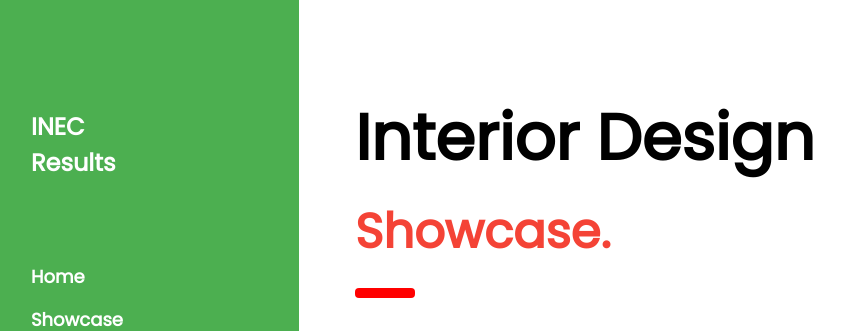
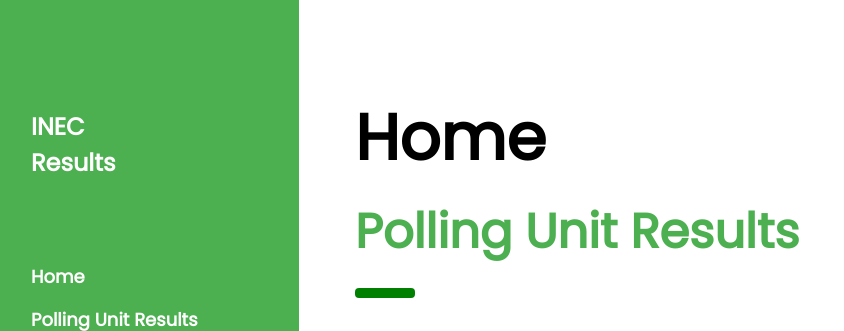
Before and after one commit to tjzango/inec_result_collection_system, a Django app: page / in a window 1280 px wide. Shown: the top 331 px of the page, without its empty margins (1-845 px from the left). Run offline with Django 3.2, Linux system fonts and the light colour scheme.

Commit message:
Modifing base file

```diff
--- a/result/templates/base.html
+++ b/result/templates/base.html
@@ -21,18 +21,17 @@ body {font-size:16px;}
   </div>
   <div class="w3-bar-block">
     <a href="#" onclick="w3_close()" class="w3-bar-item w3-button w3-hover-white">Home</a>
-    <a href="#showcase" onclick="w3_close()" class="w3-bar-item w3-button w3-hover-white">Showcase</a>
-    <a href="#services" onclick="w3_close()" class="w3-bar-item w3-button w3-hover-white">Services</a>
-    <a href="#designers" onclick="w3_close()" class="w3-bar-item w3-button w3-hover-white">Designers</a>
-    <a href="#packages" onclick="w3_close()" class="w3-bar-item w3-button w3-hover-white">Packages</a>
-    <a href="#contact" onclick="w3_close()" class="w3-bar-item w3-button w3-hover-white">Contact</a>
+    <a href="#showcase" onclick="w3_close()" class="w3-bar-item w3-button w3-hover-white">Polling Unit Results</a>
+    <a href="#services" onclick="w3_close()" class="w3-bar-item w3-button w3-hover-white">Local Government Results</a>
+    <a href="#designers" onclick="w3_close()" class="w3-bar-item w3-button w3-hover-white">Store Result Fot Polling Unit</a>
+    <a href="#packages" onclick="w3_close()" class="w3-bar-item w3-button w3-hover-white">Login</a>
   </div>
 </nav>
 
 <!-- Top menu on small screens -->
 <header class="w3-container w3-top w3-hide-large w3-green w3-xlarge w3-padding">
   <a href="javascript:void(0)" class="w3-button w3-green w3-margin-right" onclick="w3_open()">☰</a>
-  <span>Company Name</span>
+  <span>INEC</span>
 </header>
 
 <!-- Overlay effect when opening sidebar on small screens -->
@@ -43,12 +42,13 @@ body {font-size:16px;}
 
   <!-- Header -->
   <div class="w3-container" style="margin-top:80px" id="showcase">
-    <h1 class="w3-jumbo"><b>Interior Design</b></h1>
-    <h1 class="w3-xxxlarge w3-text-red"><b>Showcase.</b></h1>
-    <hr style="width:50px;border:5px solid red" class="w3-round">
+    <h1 class="w3-jumbo"><b>Home </b></h1>
+    <h1 class="w3-xxxlarge w3-text-green"><b>Polling Unit Results</b></h1>
+    <hr style="width:50px;border:5px solid green" class="w3-round">
   </div>
 
   <!-- Photo grid (modal) -->
+
   <div class="w3-row-padding">
     <div class="w3-half">
       <img src="/w3images/kitchenconcrete.jpg" style="width:100%" onclick="onClick(this)" alt="Concrete meets bricks">
@@ -56,6 +56,11 @@ body {font-size:16px;}
       <img src="/w3images/diningroom.jpg" style="width:100%" onclick="onClick(this)" alt="White walls with designer chairs">
     </div>
 
+    <div class="w3-half">
+      <img src="/w3images/atrium.jpg" style="width:100%" onclick="onClick(this)" alt="Windows for the atrium">
+      <img src="/w3images/bedroom.jpg" style="width:100%" onclick="onClick(this)" alt="Bedroom and office in one space">
+      <img src="/w3images/livingroom2.jpg" style="width:100%" onclick="onClick(this)" alt="Scandinavian design">
+    </div>
     <div class="w3-half">
       <img src="/w3images/atrium.jpg" style="width:100%" onclick="onClick(this)" alt="Windows for the atrium">
       <img src="/w3images/bedroom.jpg" style="width:100%" onclick="onClick(this)" alt="Bedroom and office in one space">
@@ -74,8 +79,8 @@ body {font-size:16px;}
 
   <!-- Services -->
   <div class="w3-container" id="services" style="margin-top:75px">
-    <h1 class="w3-xxxlarge w3-text-red"><b>Services.</b></h1>
-    <hr style="width:50px;border:5px solid red" class="w3-round">
+    <h1 class="w3-xxxlarge w3-text-green"><b>Services.</b></h1>
+    <hr style="width:50px;border:5px solid green" class="w3-round">
     <p>We are a interior design service that focus on what's best for your home and what's best for you!</p>
     <p>Some text about our services - what we do and what we offer. We are lorem ipsum consectetur adipiscing elit, sed do eiusmod tempor incididunt ut labore et dolore magna aliqua. Ut enim ad minim veniam, quis nostrud exercitation ullamco laboris nisi ut aliquip ex ea commodo consequat. Duis aute irure
     dolor in reprehenderit in voluptate velit esse cillum dolore eu fugiat nulla pariatur. Excepteur sint occaecat cupidatat non proident, sunt in culpa qui officia deserunt mollit anim id est laborum consectetur adipiscing elit, sed do eiusmod tempor
@@ -85,8 +90,8 @@ body {font-size:16px;}
 
   <!-- Designers -->
   <div class="w3-container" id="designers" style="margin-top:75px">
-    <h1 class="w3-xxxlarge w3-text-red"><b>Designers.</b></h1>
-    <hr style="width:50px;border:5px solid red" class="w3-round">
+    <h1 class="w3-xxxlarge w3-text-green"><b>Designers.</b></h1>
+    <hr style="width:50px;border:5px solid green" class="w3-round">
     <p>The best team in the world.</p>
     <p>We are lorem ipsum consectetur adipiscing elit, sed do eiusmod tempor incididunt ut labore et dolore magna aliqua. Ut enim ad minim veniam, quis nostrud exercitation ullamco laboris nisi ut aliquip ex ea commodo consequat. Duis aute irure
     dolor in reprehenderit in voluptate velit esse cillum dolore eu fugiat nulla pariatur. Excepteur sint occaecat cupidatat non proident, sunt in culpa qui officia deserunt mollit anim id est laborum consectetur adipiscing elit, sed do eiusmod tempor
@@ -131,8 +136,8 @@ body {font-size:16px;}
 
   <!-- Packages / Pricing Tables -->
   <div class="w3-container" id="packages" style="margin-top:75px">
-    <h1 class="w3-xxxlarge w3-text-red"><b>Packages.</b></h1>
-    <hr style="width:50px;border:5px solid red" class="w3-round">
+    <h1 class="w3-xxxlarge w3-text-green"><b>Packages.</b></h1>
+    <hr style="width:50px;border:5px solid green" class="w3-round">
     <p>Some text our prices. Lorem ipsum consectetur adipiscing elit, sed do eiusmod tempor incididunt ut labore et dolore magna aliqua. Ut enim ad minim veniam, quis nostrud exercitation ullamco laboris nisi ut aliquip ex ea commodo consequat. Duis aute irure</p>
   </div>
 
@@ -176,21 +181,21 @@ body {font-size:16px;}
 
   <!-- Contact -->
   <div class="w3-container" id="contact" style="margin-top:75px">
-    <h1 class="w3-xxxlarge w3-text-red"><b>Contact.</b></h1>
-    <hr style="width:50px;border:5px solid red" class="w3-round">
+    <h1 class="w3-xxxlarge w3-text-green"><b>Contact.</b></h1>
+    <hr style="width:50px;border:5px solid green" class="w3-round">
     <p>Do you want us to style your home? Fill out the form and fill me in with the details :) We love meeting new people!</p>
     <form action="/action_page.php" target="_blank">
       <div class="w3-section">
         <label>Name</label>
-        <input class="w3-input w3-border" type="text" name="Name" required>
+        <input class="w3-input w3-border" type="text" name="Name" requigreen>
       </div>
       <div class="w3-section">
         <label>Email</label>
-        <input class="w3-input w3-border" type="text" name="Email" required>
+        <input class="w3-input w3-border" type="text" name="Email" requigreen>
       </div>
       <div class="w3-section">
         <label>Message</label>
-        <input class="w3-input w3-border" type="text" name="Message" required>
+        <input class="w3-input w3-border" type="text" name="Message" requigreen>
       </div>
       <button type="submit" class="w3-button w3-block w3-padding-large w3-green w3-margin-bottom">Send Message</button>
     </form>
@@ -200,7 +205,7 @@ body {font-size:16px;}
 </div>
 
 <!-- W3.CSS Container -->
-<div class="w3-light-grey w3-container w3-padding-32" style="margin-top:75px;padding-right:58px"><p class="w3-right">Powered by <a href="https://www.w3schools.com/w3css/default.asp" title="W3.CSS" target="_blank" class="w3-hover-opacity">w3.css</a></p></div>
+<div class="w3-light-grey w3-container w3-padding-32" style="margin-top:75px;padding-right:58px"><p class="w3-right">Powegreen by <a href="https://www.w3schools.com/w3css/default.asp" title="W3.CSS" target="_blank" class="w3-hover-opacity">w3.css</a></p></div>
 
 <script>
 // Script to open and close sidebar
```
